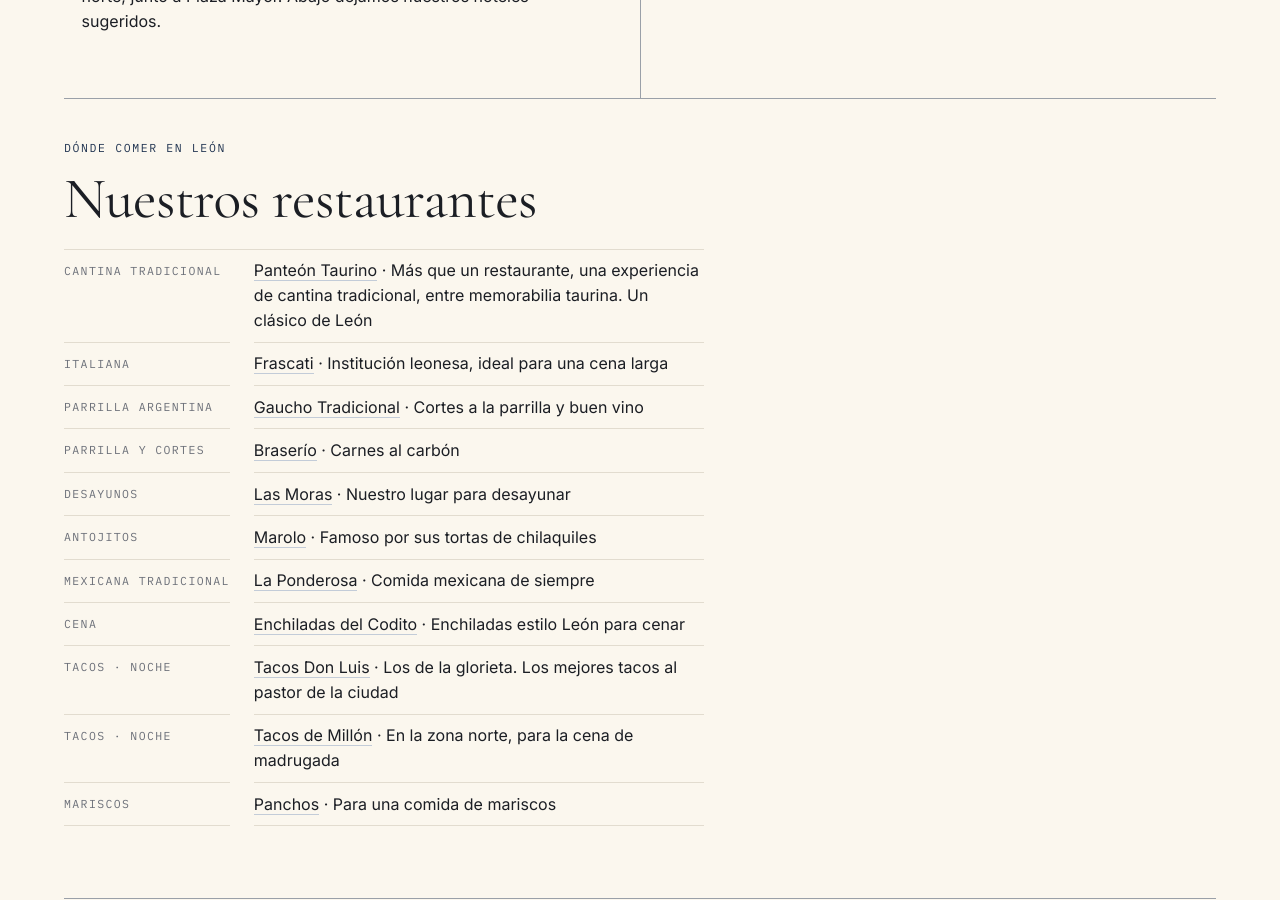
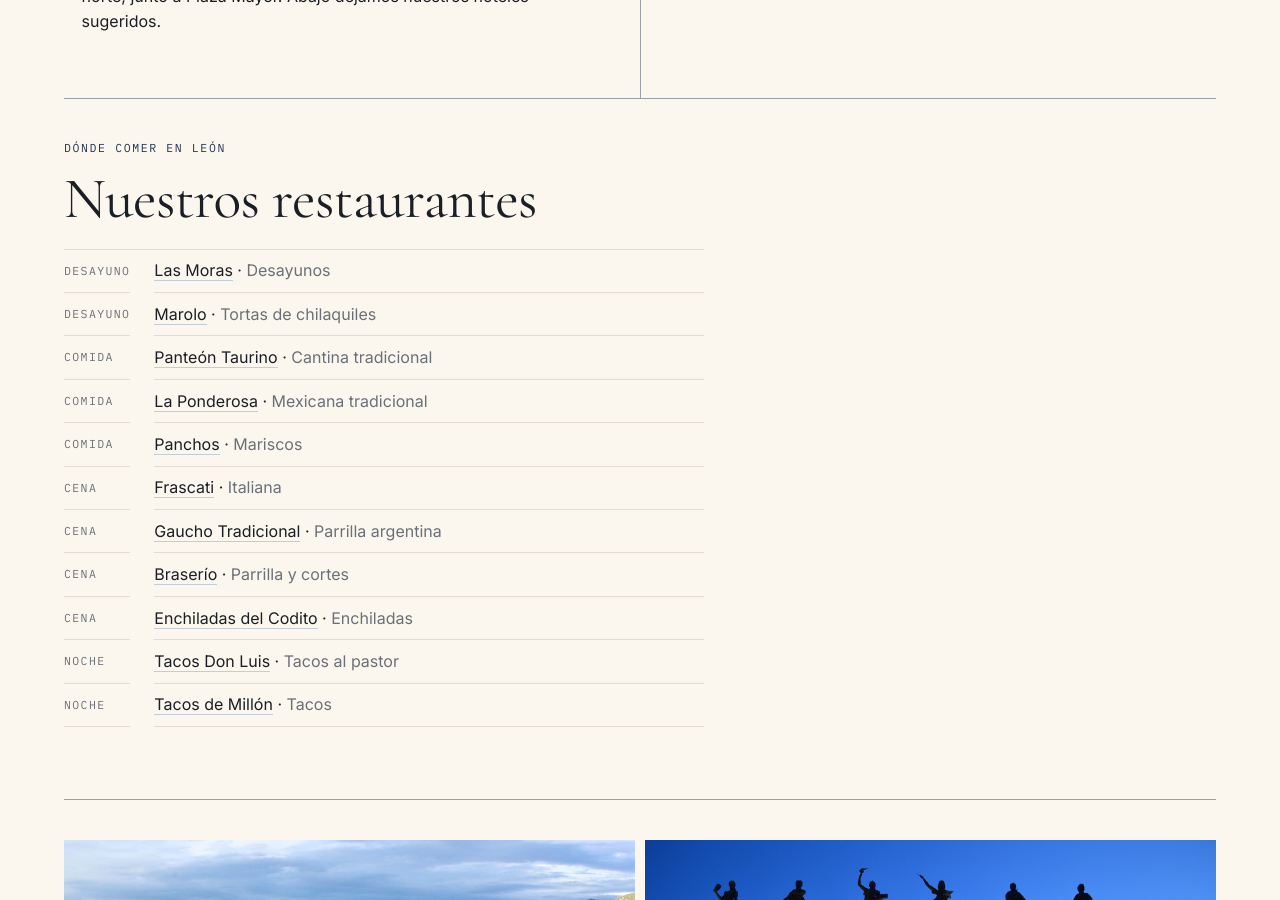
Before and after one commit to luigipacheco/boda, a Jekyll site: the page built from region.md, in a window 1280 px wide and 900 px high, scrolled down 1982 px. Built offline with Jekyll 4.4.1, drawn with Linux system fonts in a browser that asks for light colours.

Commit message:
Restaurants: meal and cuisine only, grouped by time of day
Co-Authored-By: Claude Fable 5.1 <noreply@anthropic.com>

```diff
--- a/_data/restaurants.yml
+++ b/_data/restaurants.yml
@@ -1,68 +1,68 @@
 # Restaurants in León, listed on the region page in this order.
-# Fields: nombre, tipo_es / tipo_en (cuisine), nota_es / nota_en (optional), url (optional).
+# Fields: nombre, cuando_es / cuando_en (meal), tipo_es / tipo_en (cuisine), url (optional).
+
+- nombre: Las Moras
+  cuando_es: Desayuno
+  cuando_en: Breakfast
+  tipo_es: Desayunos
+  tipo_en: Breakfast
+
+- nombre: Marolo
+  cuando_es: Desayuno
+  cuando_en: Breakfast
+  tipo_es: Tortas de chilaquiles
+  tipo_en: Tortas de chilaquiles
 
 - nombre: Panteón Taurino
+  cuando_es: Comida
+  cuando_en: Lunch
   tipo_es: Cantina tradicional
   tipo_en: Traditional cantina
-  nota_es: Más que un restaurante, una experiencia de cantina tradicional, entre memorabilia taurina. Un clásico de León
-  nota_en: More a traditional cantina experience than a restaurant, surrounded by bullfighting memorabilia. A León classic
+
+- nombre: La Ponderosa
+  cuando_es: Comida
+  cuando_en: Lunch
+  tipo_es: Mexicana tradicional
+  tipo_en: Traditional Mexican
+
+- nombre: Panchos
+  cuando_es: Comida
+  cuando_en: Lunch
+  tipo_es: Mariscos
+  tipo_en: Seafood
 
 - nombre: Frascati
+  cuando_es: Cena
+  cuando_en: Dinner
   tipo_es: Italiana
   tipo_en: Italian
-  nota_es: Institución leonesa, ideal para una cena larga
-  nota_en: A local institution, ideal for a long dinner
 
 - nombre: Gaucho Tradicional
+  cuando_es: Cena
+  cuando_en: Dinner
   tipo_es: Parrilla argentina
   tipo_en: Argentine steakhouse
-  nota_es: Cortes a la parrilla y buen vino
-  nota_en: Grilled cuts and a good wine list
 
 - nombre: Braserío
+  cuando_es: Cena
+  cuando_en: Dinner
   tipo_es: Parrilla y cortes
   tipo_en: Grill and steaks
-  nota_es: Carnes al carbón
-  nota_en: Charcoal-grilled meats
-
-- nombre: Las Moras
-  tipo_es: Desayunos
-  tipo_en: Breakfast
-  nota_es: Nuestro lugar para desayunar
-  nota_en: Our go-to breakfast spot
-
-- nombre: Marolo
-  tipo_es: Antojitos
-  tipo_en: Street food
-  nota_es: Famoso por sus tortas de chilaquiles
-  nota_en: Famous for its tortas de chilaquiles (chilaquiles sandwiches)
-
-- nombre: La Ponderosa
-  tipo_es: Mexicana tradicional
-  tipo_en: Traditional Mexican
-  nota_es: Comida mexicana de siempre
-  nota_en: Classic, traditional Mexican food
 
 - nombre: Enchiladas del Codito
-  tipo_es: Cena
-  tipo_en: Dinner
-  nota_es: Enchiladas estilo León para cenar
-  nota_en: León-style enchiladas, perfect for dinner
+  cuando_es: Cena
+  cuando_en: Dinner
+  tipo_es: Enchiladas
+  tipo_en: Enchiladas
 
 - nombre: Tacos Don Luis
-  tipo_es: Tacos · noche
-  tipo_en: Tacos · late night
-  nota_es: Los de la glorieta. Los mejores tacos al pastor de la ciudad
-  nota_en: The ones at the roundabout. Best al pastor tacos in the city
+  cuando_es: Noche
+  cuando_en: Late night
+  tipo_es: Tacos al pastor
+  tipo_en: Al pastor tacos
 
 - nombre: Tacos de Millón
-  tipo_es: Tacos · noche
-  tipo_en: Tacos · late night
-  nota_es: En la zona norte, para la cena de madrugada
-  nota_en: North side, for a late-night dinner
-
-- nombre: Panchos
-  tipo_es: Mariscos
-  tipo_en: Seafood
-  nota_es: Para una comida de mariscos
-  nota_en: Our seafood pick
+  cuando_es: Noche
+  cuando_en: Late night
+  tipo_es: Tacos
+  tipo_en: Tacos
--- a/region.md
+++ b/region.md
@@ -92,8 +92,8 @@ León is the largest city in the state and Mexico's leather and shoe capital. It
 
 <dl class="facts places">
 {% for r in site.data.restaurants %}
-<dt><span lang="es">{{ r.tipo_es }}</span><span lang="en">{{ r.tipo_en }}</span></dt>
-<dd>{% if r.url %}<a href="{{ r.url }}" target="_blank" rel="noopener">{{ r.nombre }}</a>{% else %}<a href="https://www.google.com/maps/search/?api=1&query={{ r.nombre | append: ' León Guanajuato' | url_encode }}" target="_blank" rel="noopener">{{ r.nombre }}</a>{% endif %}{% if r.nota_es %} · <span lang="es">{{ r.nota_es }}</span><span lang="en">{{ r.nota_en }}</span>{% endif %}</dd>
+<dt><span lang="es">{{ r.cuando_es }}</span><span lang="en">{{ r.cuando_en }}</span></dt>
+<dd>{% if r.url %}<a href="{{ r.url }}" target="_blank" rel="noopener">{{ r.nombre }}</a>{% else %}<a href="https://www.google.com/maps/search/?api=1&query={{ r.nombre | append: ' León Guanajuato' | url_encode }}" target="_blank" rel="noopener">{{ r.nombre }}</a>{% endif %} · <span class="muted"><span lang="es">{{ r.tipo_es }}</span><span lang="en">{{ r.tipo_en }}</span></span></dd>
 {% endfor %}
 </dl>
 </section>
```
